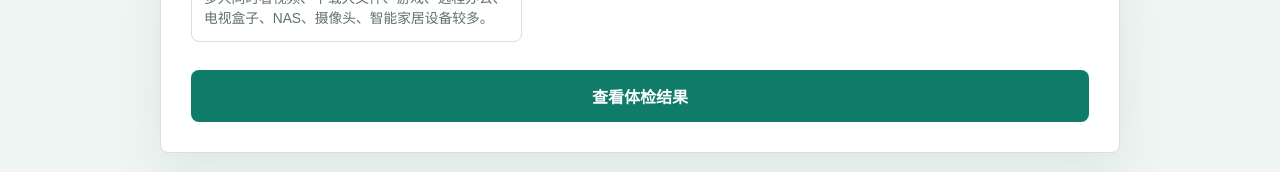
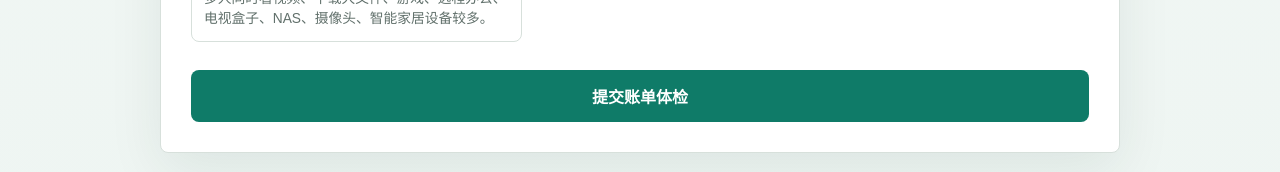
Before and after one commit to csbcd123/bill-saver-pei, a Next.js app: page / in a window 1280 px wide. Shown: the part 1095-1267 px from the top of the page. Built offline with nearby package versions, Linux system fonts and the light colour scheme.

Commit message:
Update main form submit label

```diff
--- a/app/page.jsx
+++ b/app/page.jsx
@@ -49,7 +49,7 @@ const translations = {
     postalPlaceholder: "例如 C1A",
     willingToSwitch: "如果有更合适的方案，你是否可以考虑更换？",
     notes: "备注",
-    submit: "查看体检结果",
+    submit: "提交账单体检",
     submitting: "提交中...",
     sheetSuccess: "已收到你的账单信息。我们会人工查看你填写的内容，并结合 PEI 本地可用优惠进行初步判断。",
     sheetError: "提交失败，请稍后再试，或直接通过电话 / 邮箱联系我们。",
@@ -233,7 +233,7 @@ const translations = {
     postalPlaceholder: "例如 C1A",
     willingToSwitch: "如果有更合適的方案，你是否可以考慮更換？",
     notes: "備註",
-    submit: "查看健檢結果",
+    submit: "提交帳單健檢",
     submitting: "提交中...",
     sheetSuccess: "已收到你的帳單資訊。我們會人工查看你填寫的內容，並結合 PEI 本地可用優惠進行初步判斷。",
     sheetError: "提交失敗，請稍後再試，或直接透過電話 / 電郵聯絡我們。",
@@ -417,7 +417,7 @@ const translations = {
     postalPlaceholder: "e.g. C1A",
     willingToSwitch: "If there is a better option, would you consider switching?",
     notes: "Notes",
-    submit: "View My Bill Check Result",
+    submit: "Submit Bill Check",
     submitting: "Submitting...",
     sheetSuccess:
       "We have received your bill information. We will manually review your details and compare them with available PEI offers.",
```
